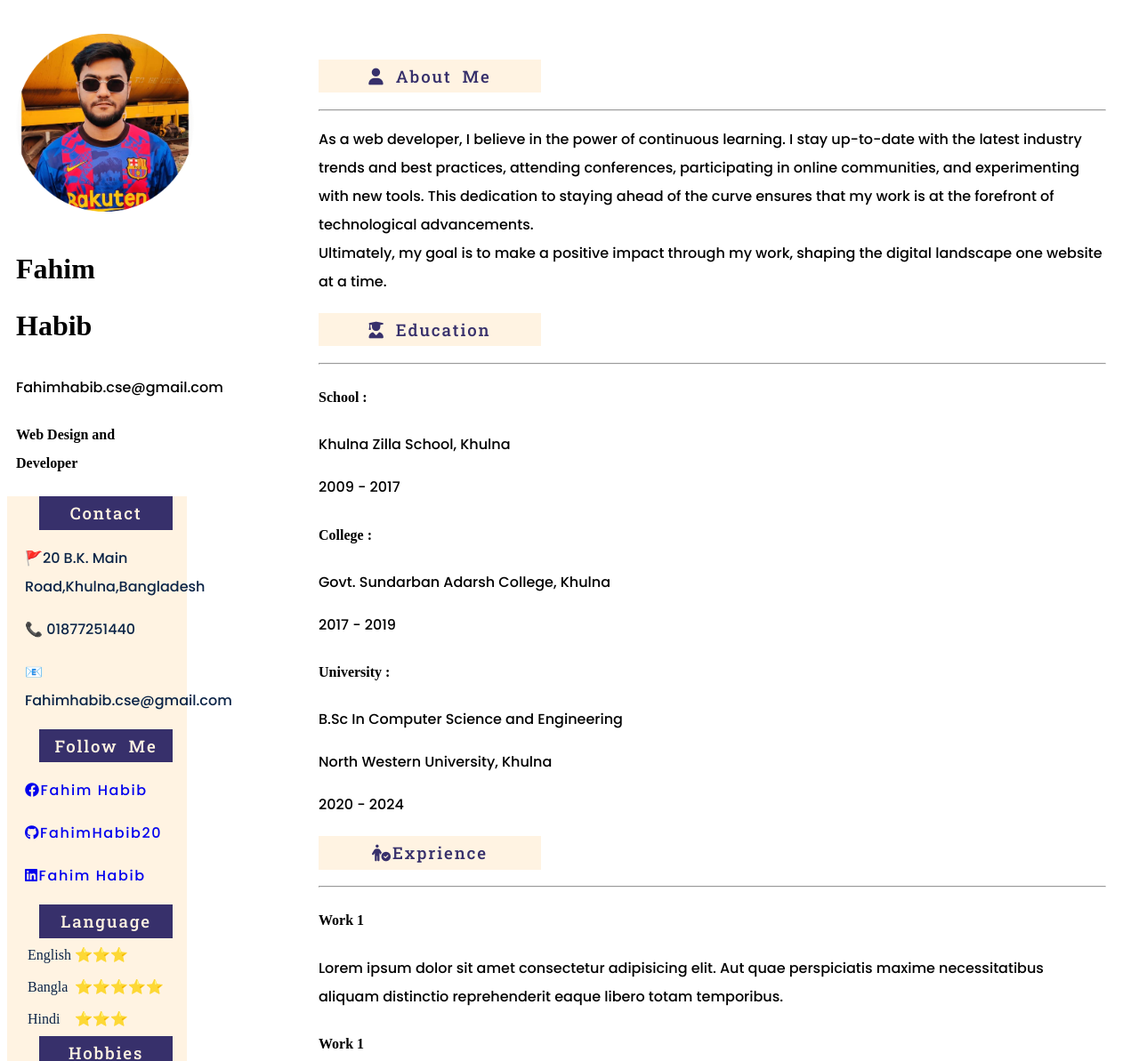
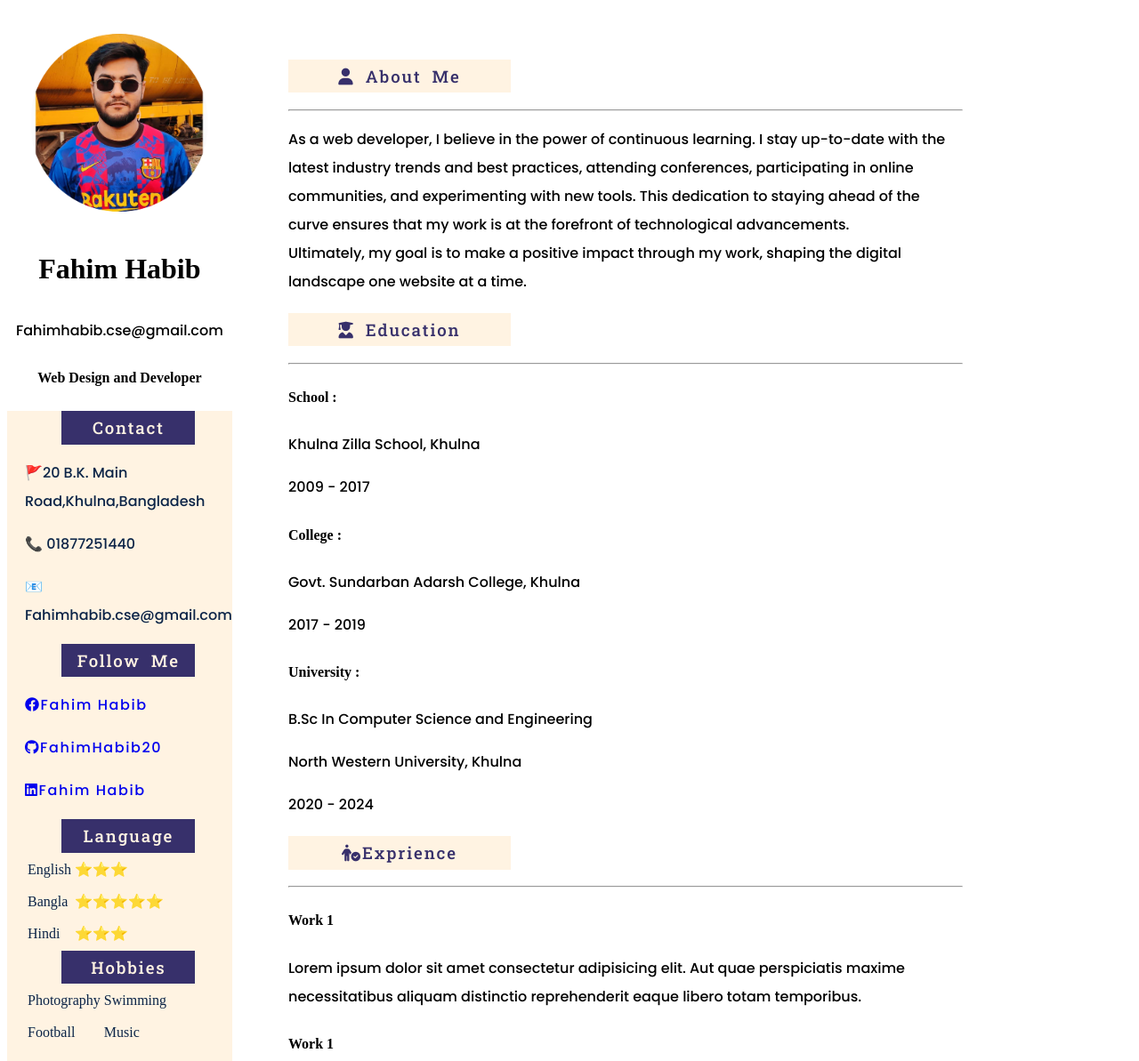
Before and after one commit to FahimHabib20/CVpractice, a plain HTML site: page index.html in a window 1280 px wide. Shown: the top 1193 px of the page at 89% size. Drawn offline with Linux system fonts and the light colour scheme.

Commit message:
Update style.css

```diff
--- a/style.css
+++ b/style.css
@@ -1,11 +1,31 @@
-body {
-  height: auto;
-  width: auto;
-}
 .main0 {
   margin: 0;
   position: relative;
   line-height: 2;
+}
+.main1 {
+  position: absolute;
+  left: 0;
+  width: 20%;
+  margin-top: 20px;
+}
+.main2 {
+  position: absolute;
+  left: 25%;
+  width: 60%;
+  margin-top: 40px;
+}
+.container1 {
+  text-align: center;
+
+  margin: 10px;
+}
+.container2 {
+  position: absolute;
+  background: #fff3e2;
+  color: #0b2447;
+  padding-left: 20px;
+  height: 1200px;
 }
 .container2_h3 {
   background: #37306b;
@@ -39,22 +59,6 @@ table {
   width: 50%;
 }
 
-.main1 {
-  position: absolute;
-  left: 0;
-  width: 16%;
-  height: 100%;
-  margin-top: 20px;
-}
-.container1 {
-  margin: 10px;
-  left: 100px;
-}
-.container2 {
-  background: #fff3e2;
-  color: #0b2447;
-  padding-left: 20px;
-}
 a {
   text-decoration: none;
 }
@@ -62,12 +66,7 @@ a {
   word-spacing: 3;
   letter-spacing: 0.1rem;
 }
-.main2 {
-  position: absolute;
-  left: 350px;
-  width: 70%;
-  margin-top: 40px;
-}
+
 /* .about {
   width: 70%;
 }
@@ -79,4 +78,4 @@ a {
 }
 .skill {
   width: 70%;
-}*/
+} */
```
